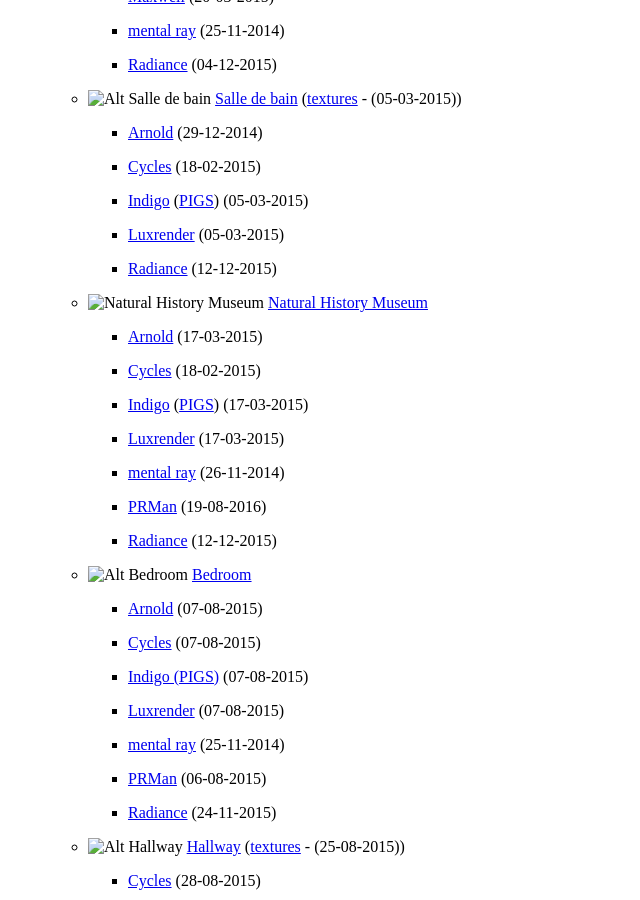
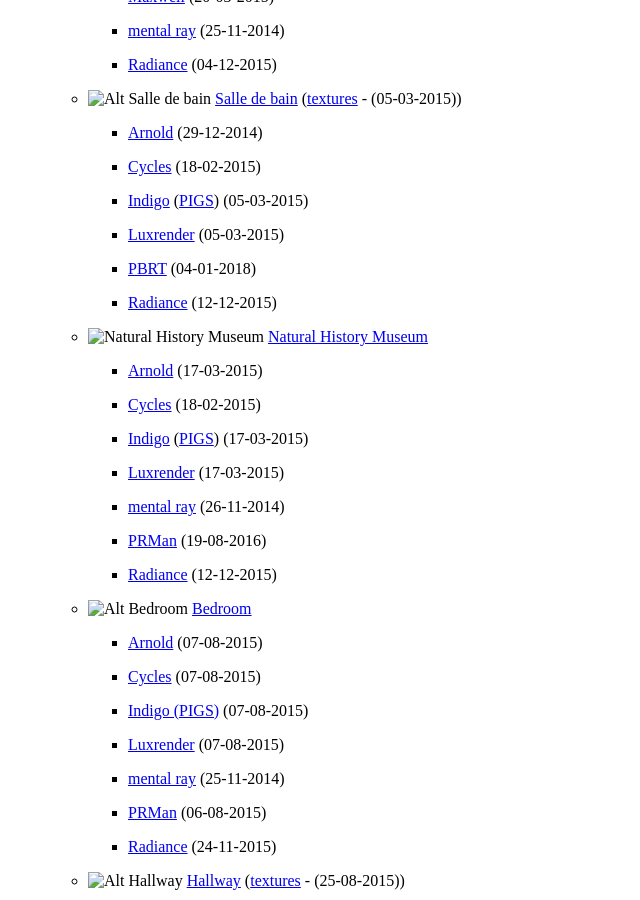
Before and after one commit to wahn/jan_walter_org, a Jekyll site: the page built from download/index.md, in a window 1280 px wide and 900 px high, scrolled down 3593 px. Shown: the whole window, without its empty margins (0-640 px from the left). Built offline with Jekyll 4.4.1, drawn with Linux system fonts in a browser that asks for light colours; Markdown is read by kramdown in place of the engine named in the settings.

Commit message:
Salle de bain scene in PBRT fomrat for download.

```diff
--- a/download/index.md
+++ b/download/index.md
@@ -266,6 +266,8 @@
 
         + [Luxrender](https://www.janwalter.org/Download/Scenes/salle_de_bain_lxs.tar.gz) (05-03-2015)
 
+        + [PBRT](https://www.janwalter.org/Download/Scenes/salle_de_bain_pbrt.tar.gz) (04-01-2018)
+
         + [Radiance](https://www.janwalter.org/Download/Scenes/salle_de_bain_rad.tar.gz) (12-12-2015)
 
     - ![Natural History Museum][natural_history_museum] [Natural
```
